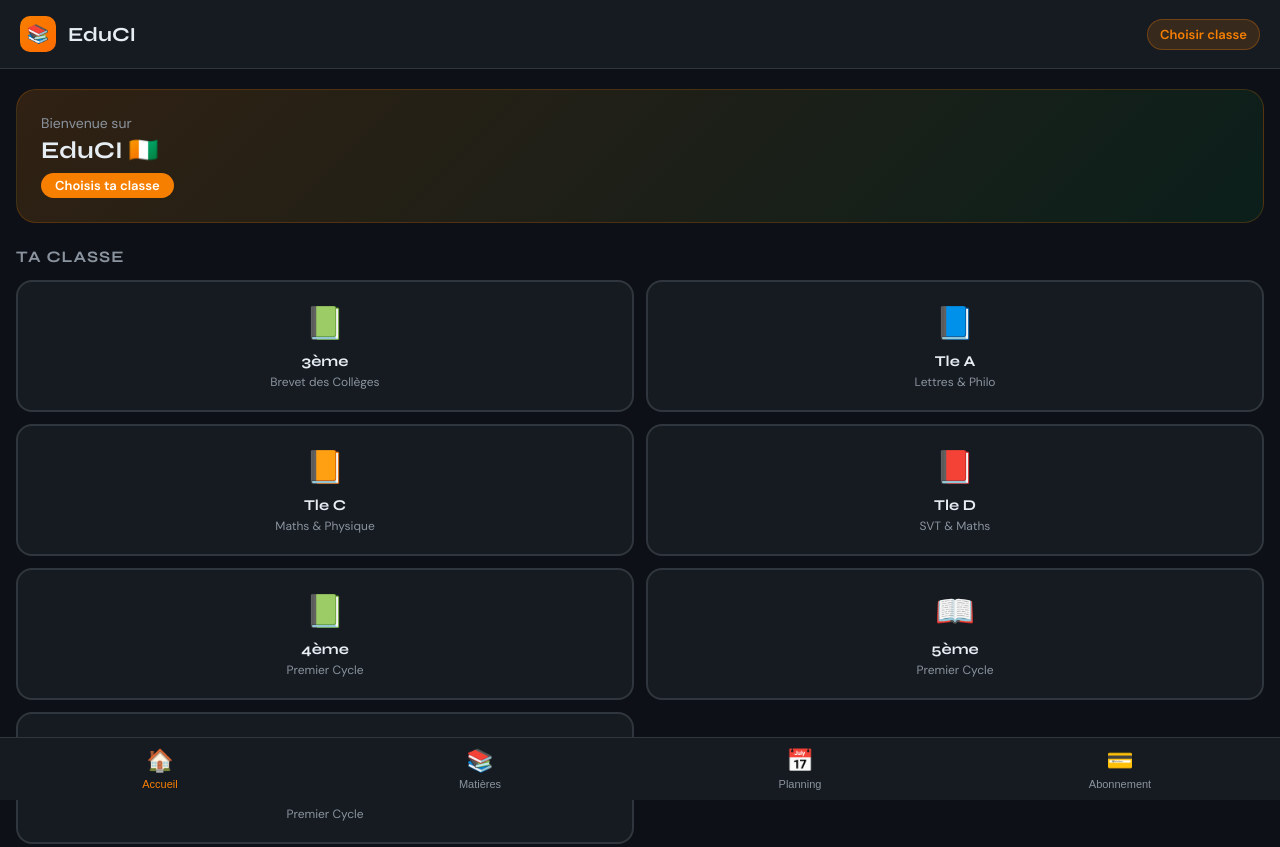
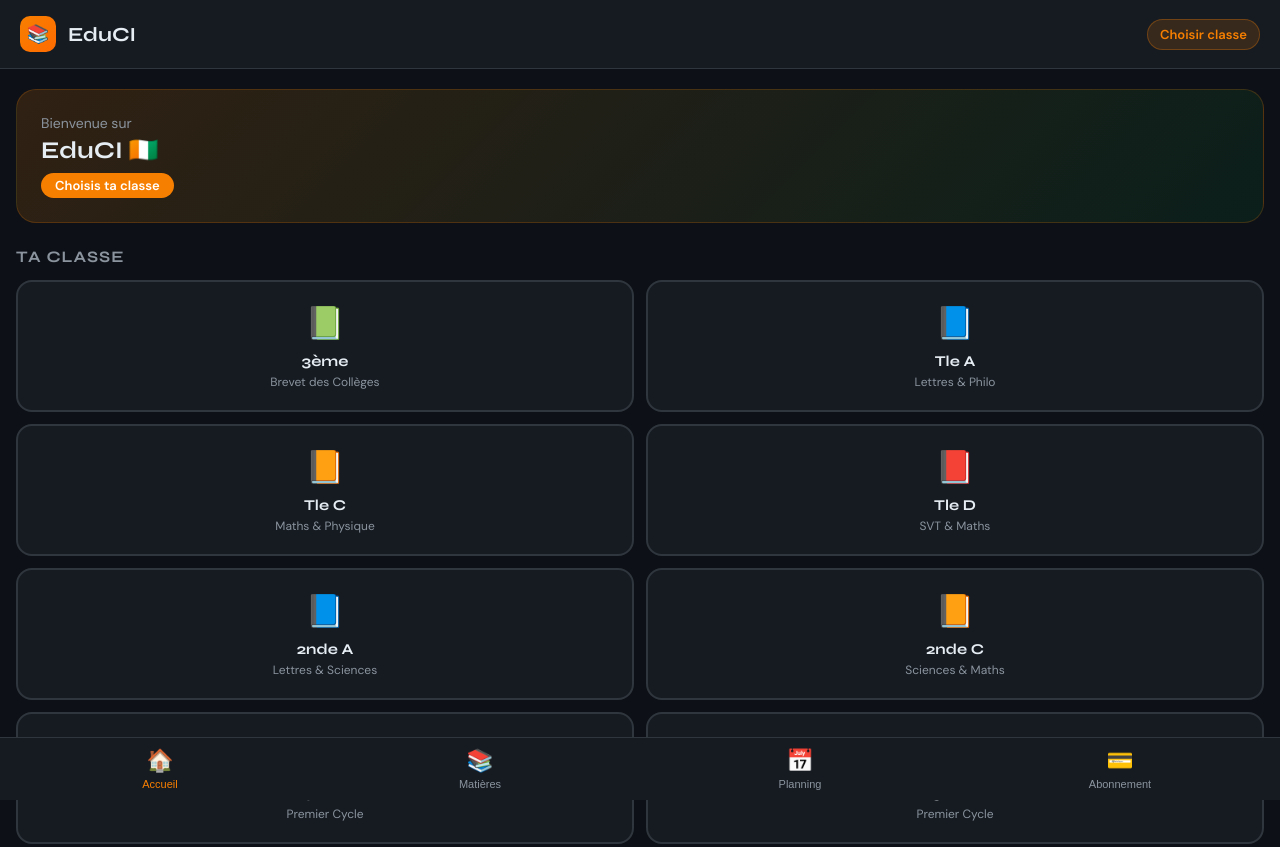
Before and after one commit to Johndessi/Educi, a website: page index.html in a window 1280 px wide. Shown: the top 847 px of the page. Drawn offline with nearby package versions, Linux system fonts and the light colour scheme.

Commit message:
Update index.html

```diff
--- a/index.html
+++ b/index.html
@@ -411,7 +411,17 @@ h1,h2,h3 { font-family: 'Syne', sans-serif; }
         <div class="classe-name">Tle D</div>
         <div class="classe-desc">SVT & Maths</div>
       </div>
-    <div class="classe-card" onclick="selectClasse('4ème')">
+    <div class="classe-card" onclick="selectClasse('2nde A')">
+  <div class="classe-emoji">📘</div>
+  <div class="classe-name">2nde A</div>
+  <div class="classe-desc">Lettres & Sciences</div>
+</div>
+<div class="classe-card" onclick="selectClasse('2nde C')">
+  <div class="classe-emoji">📙</div>
+  <div class="classe-name">2nde C</div>
+  <div class="classe-desc">Sciences & Maths</div>
+</div>
+      <div class="classe-card" onclick="selectClasse('4ème')">
   <div class="classe-emoji">📗</div>
   <div class="classe-name">4ème</div>
   <div class="classe-desc">Premier Cycle</div>
```
